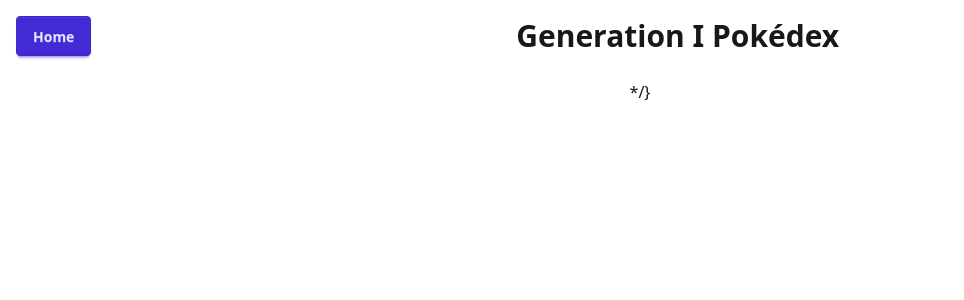
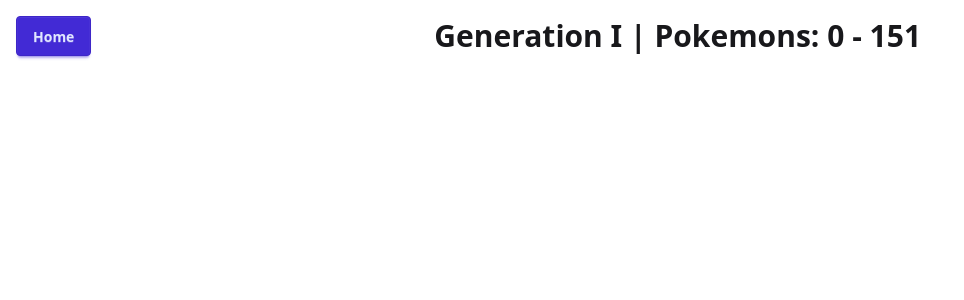
Before and after one commit to MarkSian/Pokedex, a React (Vite) app in the folder Pokedex/: page /pokedex/1 in a window 1280 px wide. Shown: the top 300 px of the page, without its empty margins (0-964 px from the left). Built offline with nearby package versions, Linux system fonts and the light colour scheme; no server answers.

Commit message:
Update Pokedex.jsx

```diff
--- a/Pokedex/src/pages/Pokedex.jsx
+++ b/Pokedex/src/pages/Pokedex.jsx
@@ -59,10 +59,10 @@ export default function Pokedex() {
         <div className="container mx-auto p-4">
             <div className="flex justify-between items-center mb-6">
                 <button onClick={() => navigate('/')} className="btn btn-primary">Home</button>
-                <h1 className="text-3xl font-bold">{generation.name} Pokédex</h1>
+                <h1 className="text-3xl font-bold">{generation.name} | Pokemons: {generation.offset} - {generation.limit} </h1>
                 <div></div>
             </div>
-            {/* <PokemonGrid pokemonList={pokemonList} /> { /* PokemonGrid is a component that will display the pokemon list */} */}
+            {/* <PokemonGrid pokemonList={pokemonList} /> { /* PokemonGrid is a component that will display the pokemon list */}
         </div>
 
     )
```
